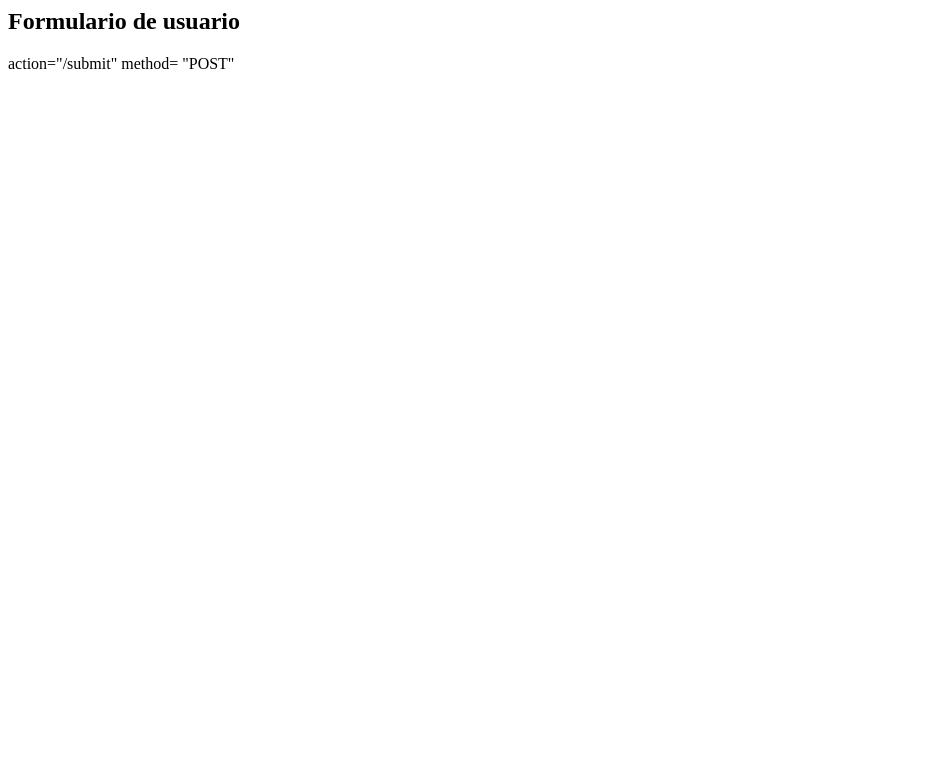
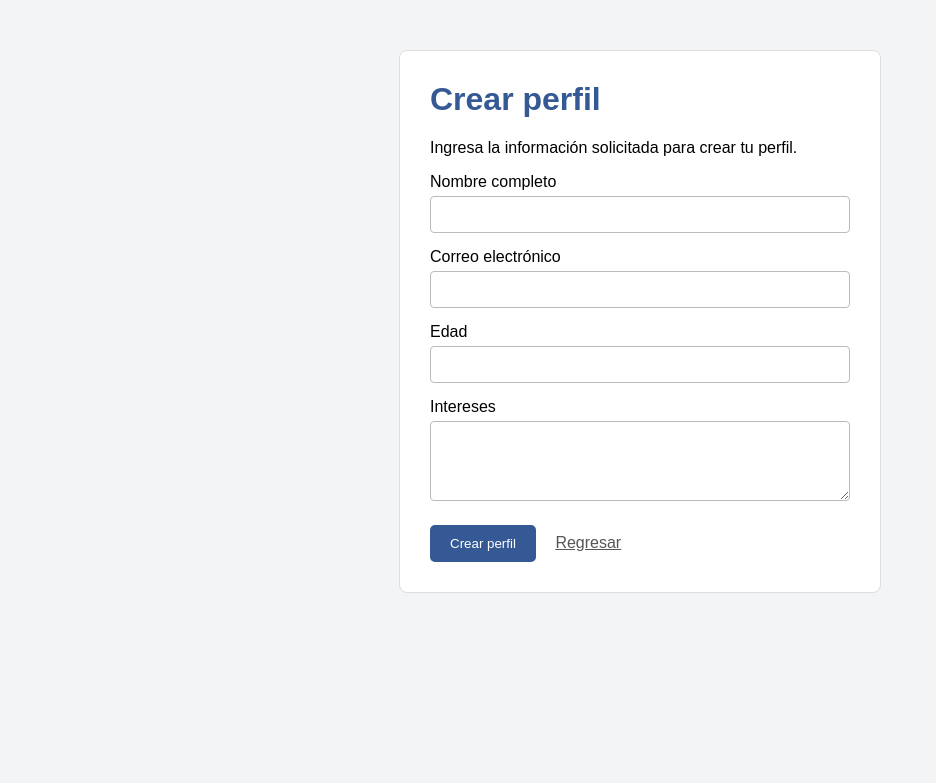
Before and after one commit to aliosorio2401625-hue/sistema-citas, a Laravel app: page /formulario in a window 1280 px wide. Shown: the top 783 px of the page, without its empty margins (0-936 px from the left). Run offline with Laravel 12, Linux system fonts and the light colour scheme.

Commit message:
Mejorar formulario de creación de perfil

```diff
--- a/resources/views/formulario/create.blade.php
+++ b/resources/views/formulario/create.blade.php
@@ -1,5 +1,92 @@
-<h2> Formulario de usuario </h2>
-<form> action="/submit" method= "POST"
-    @csrf
+<!DOCTYPE html>
+<html lang="es">
+<head>
+    <meta charset="UTF-8">
+    <meta name="viewport" content="width=device-width, initial-scale=1.0">
 
-</form>
+    <title>Registro de perfil</title>
+
+    <style>
+        body {
+            font-family: Arial, sans-serif;
+            background-color: #f3f4f6;
+            margin: 0;
+        }
+
+        .contenedor {
+            width: 420px;
+            margin: 50px auto;
+            background-color: white;
+            padding: 30px;
+            border: 1px solid #ddd;
+            border-radius: 8px;
+        }
+
+        h1 {
+            color: #345995;
+            margin-top: 0;
+        }
+
+        label {
+            display: block;
+            margin-top: 15px;
+            margin-bottom: 5px;
+        }
+
+        input,
+        textarea {
+            width: 100%;
+            padding: 10px;
+            border: 1px solid #bbb;
+            border-radius: 4px;
+            box-sizing: border-box;
+        }
+
+        textarea {
+            height: 80px;
+            resize: vertical;
+        }
+
+        button {
+            margin-top: 20px;
+            padding: 11px 20px;
+            background-color: #345995;
+            color: white;
+            border: none;
+            border-radius: 5px;
+            cursor: pointer;
+        }
+
+        a {
+            display: inline-block;
+            margin-left: 15px;
+            color: #555;
+        }
+    </style>
+</head>
+
+<body>
+    <div class="contenedor">
+        <h1>Crear perfil</h1>
+
+        <p>Ingresa la información solicitada para crear tu perfil.</p>
+
+        <form action="#" method="GET">
+            <label for="nombre">Nombre completo</label>
+            <input type="text" id="nombre" name="nombre" required>
+
+            <label for="correo">Correo electrónico</label>
+            <input type="email" id="correo" name="correo" required>
+
+            <label for="edad">Edad</label>
+            <input type="number" id="edad" name="edad" min="18" required>
+
+            <label for="intereses">Intereses</label>
+            <textarea id="intereses" name="intereses"></textarea>
+
+            <button type="submit">Crear perfil</button>
+            <a href="/">Regresar</a>
+        </form>
+    </div>
+</body>
+</html>
```
